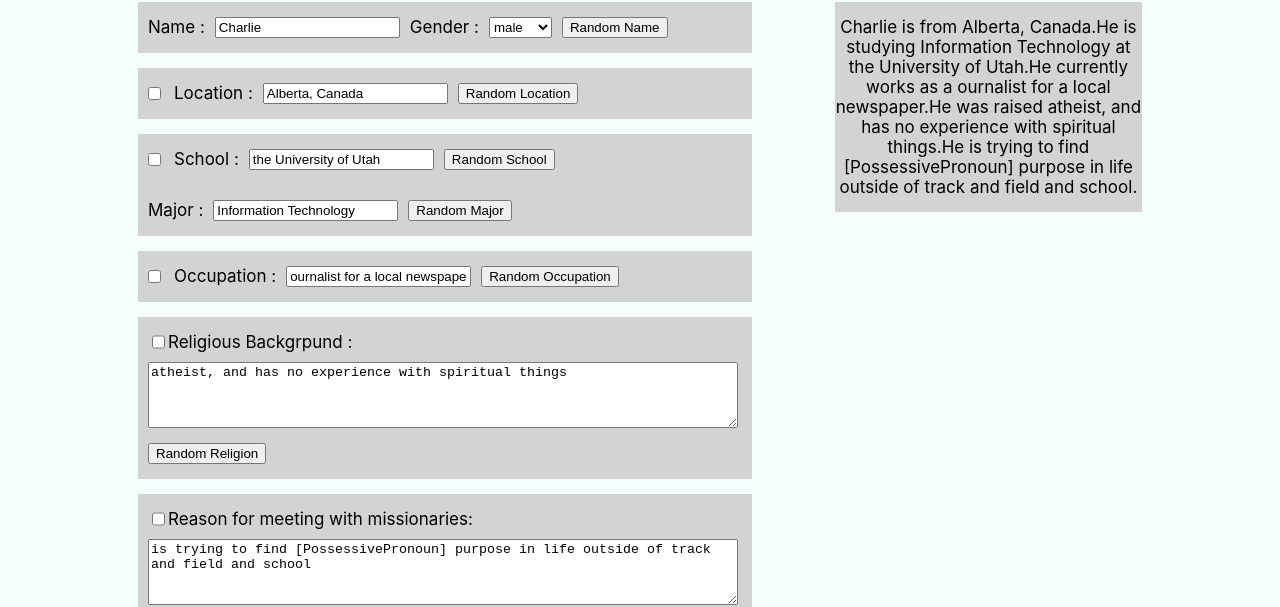
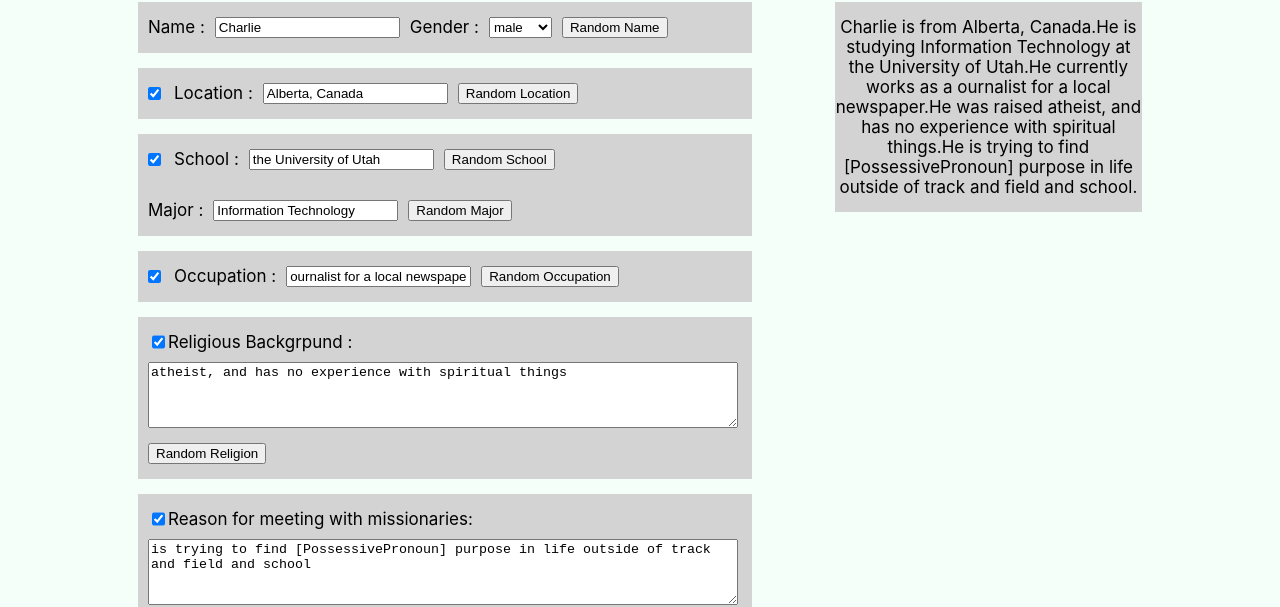
Before and after one commit to akashbind12/Profile_builder, a React (Vite) app: page / in a window 1280 px wide. Shown: the part 186-793 px from the top of the page. Built offline with nearby package versions, Linux system fonts and the light colour scheme.

Commit message:
default checkbox property added

```diff
--- a/src/App.jsx
+++ b/src/App.jsx
@@ -86,14 +86,14 @@ function App() {
           </div>
 
           <div className='option-div-child'>
-            <input type="checkbox" onChange={(e)=> handleCheck(e,setLocation2)} />
+            <input type="checkbox" defaultChecked={true} onChange={(e)=> handleCheck(e,setLocation2)} />
             <div> Location : </div>
             <input name='location' value={data.location}  type="text"  onChange={handlechange} />
             <button onClick={() => handleRandomdata("location",RandomData.Location)} > Random Location </button>
           </div>
 
           <div style={{marginBottom : "0"}} className='option-div-child'>
-            <input type="checkbox" onChange={(e)=> handleCheck(e,setSchool2)} />
+            <input type="checkbox" defaultChecked={true} onChange={(e)=> handleCheck(e,setSchool2)} />
             <div> School : </div>
             <input name='school' value={data.school}  type="text"  onChange={handlechange} />
             <button onClick={() => handleRandomdata("school",RandomData.School)} >Random School</button>
@@ -105,7 +105,7 @@ function App() {
           </div>
 
           <div className='option-div-child'>
-            <input type="checkbox" onChange={(e)=> handleCheck(e,setOccupation2)} />
+            <input type="checkbox" defaultChecked={true} onChange={(e)=> handleCheck(e,setOccupation2)} />
             <div> Occupation : </div>
             <input name='occupation' value={data.occupation}  type="text"  onChange={handlechange} />
             <button onClick={() => handleRandomdata("occupation",RandomData.Occupation)}  > Random Occupation </button>
@@ -113,7 +113,7 @@ function App() {
 
           <div style={{display : "block", textAlign : "left"}} className='option-div-child'>
             <div style={{display : "flex"}}>
-            <input type="checkbox" onChange={(e)=> handleCheck(e,setReligiousBackgrpund2)} />
+            <input type="checkbox" defaultChecked={true} onChange={(e)=> handleCheck(e,setReligiousBackgrpund2)} />
             <div> Religious Backgrpund : </div>
             </div>
             <textarea style={{width : "95%", height : "60px" , margin : "10px"}} name='religiousBackgrpund' value={data.religiousBackgrpund}  type="text"  onChange={handlechange} />
@@ -122,7 +122,7 @@ function App() {
 
           <div style={{display : "block", textAlign : "left"}} className='option-div-child'>
             <div style={{display : "flex"}}>
-            <input type="checkbox" onChange={(e)=> handleCheck(e,setReasonForMeeting2)}  />
+            <input type="checkbox" defaultChecked={true} onChange={(e)=> handleCheck(e,setReasonForMeeting2)}  />
             <div> Reason for meeting with missionaries: </div>
             </div>
             <textarea style={{width : "95%", height : "60px" , margin : "10px"}} name='reasonForMeeting' value={data.reasonForMeeting}  type="text"  onChange={handlechange} />
```
